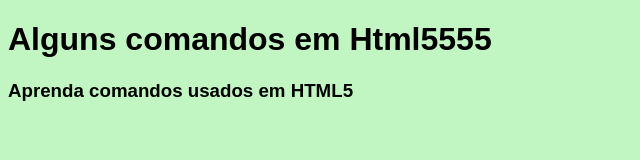
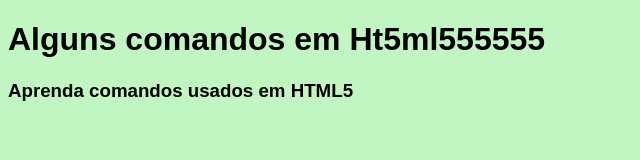
Before and after one commit to joaopedrofr4nca1/HTML, a plain HTML site: page Códigos utilizando Links para download/index.html in a window 1280 px wide. Shown: the top 160 px of the page, without its empty margins (0-640 px from the left). Drawn offline with Linux system fonts and the light colour scheme.

Commit message:
Update index.html

```diff
--- a/Códigos utilizando Links para download/index.html
+++ b/Códigos utilizando Links para download/index.html
@@ -7,7 +7,7 @@
     <title>Download </title>
 </head>
 <body>
-    <h1>Alguns comandos em Html5555 <h1>
+    <h1>Alguns comandos em Ht5ml555555 <h1>
 
     <h3>Aprenda comandos usados em HTML5<h3>
     <br>
```
